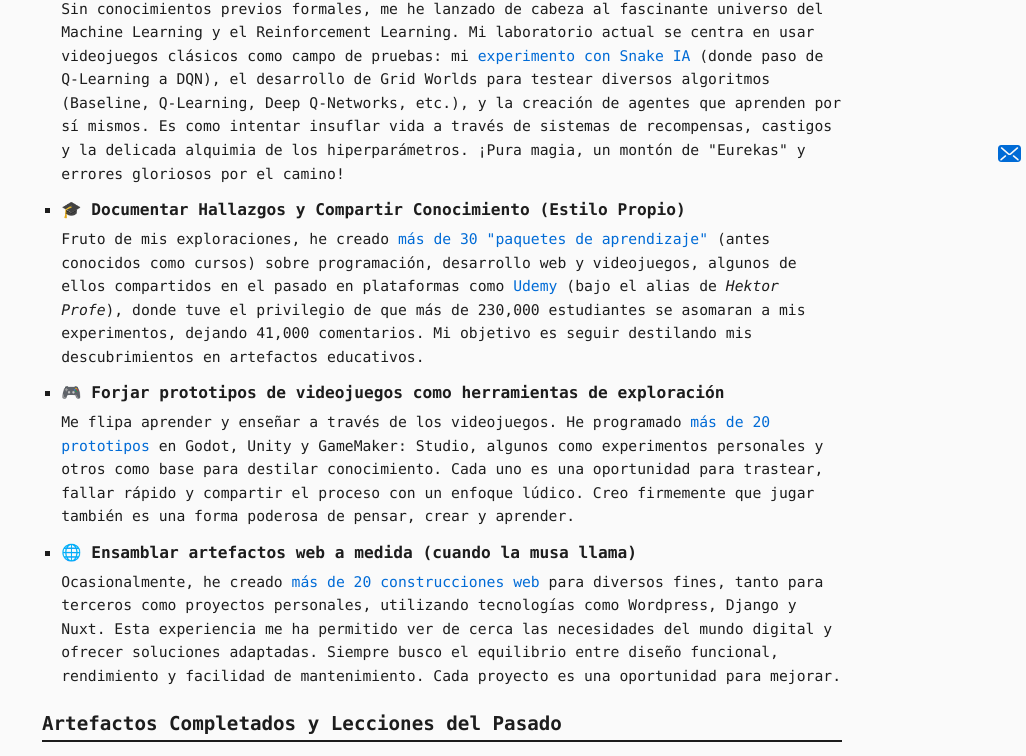
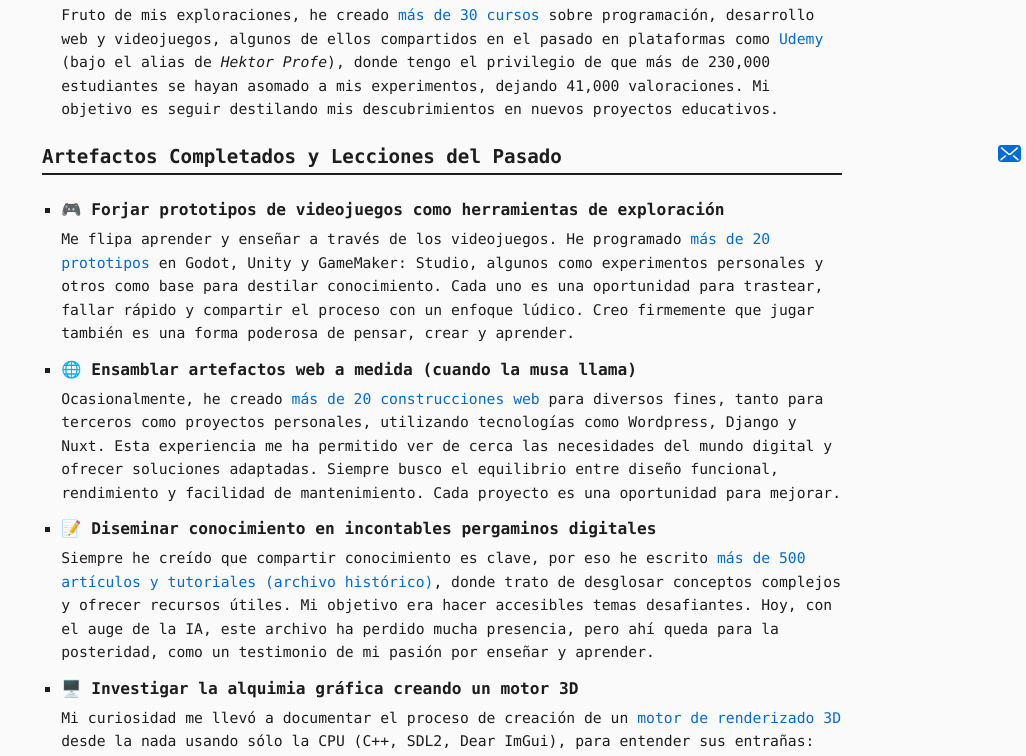
Before and after one commit to hcosta/hcosta.github.io, a website: page index.html in a window 1280 px wide. Shown: the part 614-1370 px from the top of the page, 198-1224 px from the left. Drawn offline with Linux system fonts and the light colour scheme.

Commit message:
Refactor sección de logros y experimentos en index.html
Se reorganizan y actualizan las secciones de logros y experimentos activos, se reactivan contenidos previamente comentados y se mejora la redacción de algunos textos para mayor claridad y coherencia. Se añade una nueva estructura para artefactos completados y se ajusta la presentación de proyectos educativos y prototipos.

```diff
--- a/index.html
+++ b/index.html
@@ -54,25 +54,25 @@
   </header>
 
   <p>¡Saludos, exploradores! Soy Héctor Costa Guzmán, un científico del código con una insaciable sed de experimentación. Desde 2010, mi laboratorio es un hervidero donde aprendo "a mi rollo", construyo prototipos salvajes y documento mis viajes por la programación, los videojuegos, la IA y sistemas poco convencionales. Aquí no hay títulos, solo la emoción del descubrimiento. Lo que aprendo, lo comparto... a mi manera.</p>
-
+ <!--
   <h2 class="achievements-subtitle">Nuevos Experimentos en la Incubadora</h2>
 
-  <section id="now" aria-labelledby="now-title">
+ <section id="now" aria-labelledby="now-title">
     <ul class="achievements-list">
-      <!-- <li>
+      <li>
         <strong>🎙️ Investigar el podcast de análisis social “Jodida Realidad”</strong>
         <p>Muchos sentimos que la sociedad no funciona del todo bien, pero quizá el verdadero problema sea que el sistema sí funciona... solo para quienes saben aprovecharse de él. En este podcast aún en fase de prototipado mental, me propongo ofrecer un análisis objetivo de distintos problemas sociales, explorando sus dos caras. ¿Cuando alguien pierde, quién gana? ¿Y por qué ocurre eso? ¿Qué intereses se esconden detrás? El reto será encontrar un equilibrio entre el análisis riguroso y un lenguaje accesible, que permita reflexionar sin alienar. Con una mirada cruda, honesta y jazz de fondo, espero encontrar algunas respuestas y entender mejor el mundo.</p>
       </li>
       <li>
         <strong>🧠 Construir mi artefacto educativo offline y DRM-Free</strong>
         <p>Llevo tiempo maquinando una herramienta libre que permita construir cursos interactivos en un único archivo portable y multiplataforma, descentralizado, ¡sin Internet ni plataformas externas! Mi rebelión personal contra los muros digitales. Contenidos sin DRM, recursos CC0, para que el conocimiento sea tuyo, para siempre. Surge de mi experiencia y de mi convicción de que el saber no es mercancía. Lo estoy prototipando con <i>Vite</i> y <i>Nuxt</i>. <u>Si esta quimera te resuena</u> y quieres colaborar en su desarrollo, <a href="https://forms.gle/hcdMHGYkHPvvFJe87" target="_blank">envíame una señal de humo</a> y te cuento más.</p>
-      </li> -->
+      </li>
       <li>
         <strong>🕹️ Desatar el “Reto 101”: una colección de prototipos lúdicos</strong>
         <p>Inspirado por el programador <i>Emanuele Feronato</i>, me he autoimpuesto el desafío de desarrollar 101 prototipos de videojuegos. Quiero explorar mecánicas clásicas, conceptos arcade y estilos visuales retro, con una estética oscura y degradados intensos. Es un proyecto personal a largo plazo, para divertirme, aprender a base de prototipado rápido y, con suerte, inspirar a otros a lanzar sus propios experimentos lúdicos.</p>
       </li>
     </ul>
-  </section>
+  </section>-->
 
   <h2 class="achievements-subtitle">Desde la Mesa de Operaciones (Experimentos Activos)</h2>
 
@@ -83,9 +83,16 @@
         <p>Sin conocimientos previos formales, me he lanzado de cabeza al fascinante universo del Machine Learning y el Reinforcement Learning. Mi laboratorio actual se centra en usar videojuegos clásicos como campo de pruebas: mi <a href="https://github.com/hcosta/snake-ia" target="_blank">experimento con Snake IA</a> (donde paso de Q-Learning a DQN), el desarrollo de Grid Worlds para testear diversos algoritmos (Baseline, Q-Learning, Deep Q-Networks, etc.), y la creación de agentes que aprenden por sí mismos. Es como intentar insuflar vida a través de sistemas de recompensas, castigos y la delicada alquimia de los hiperparámetros. ¡Pura magia, un montón de "Eurekas" y errores gloriosos por el camino!</p>
       </li>
       <li>
-        <strong>🎓 Documentar Hallazgos y Compartir Conocimiento (Estilo Propio)</strong>
-        <p>Fruto de mis exploraciones, he creado <a href="/cronologia/?mark=curso">más de 30 "paquetes de aprendizaje"</a> (antes conocidos como cursos) sobre programación, desarrollo web y videojuegos, algunos de ellos compartidos en el pasado en plataformas como <a href="https://www.udemy.com/user/hctorcostaguzmn/" target="_blank">Udemy</a> (bajo el alias de <i>Hektor Profe</i>), donde tuve el privilegio de que más de 230,000 estudiantes se asomaran a mis experimentos, dejando 41,000 comentarios. Mi objetivo es seguir destilando mis descubrimientos en artefactos educativos. <!-- únicos, principalmente a través de mi <a href="/arsenal-del-cientifico/">Arsenal de Descargas DRM-Free</a>. --></p>
+        <strong>🎓 Documentar Hallazgos y Compartir Conocimiento a Mi Manera</strong>
+        <p>Fruto de mis exploraciones, he creado <a href="/cronologia/?mark=curso">más de 30 cursos</a> sobre programación, desarrollo web y videojuegos, algunos de ellos compartidos en el pasado en plataformas como <a href="https://www.udemy.com/user/hctorcostaguzmn/" target="_blank">Udemy</a> (bajo el alias de <i>Hektor Profe</i>), donde tengo el privilegio de que más de 230,000 estudiantes se hayan asomado a mis experimentos, dejando 41,000 valoraciones. Mi objetivo es seguir destilando mis descubrimientos en nuevos proyectos educativos. <!-- únicos, principalmente a través de mi <a href="/arsenal-del-cientifico/">Arsenal de Descargas DRM-Free</a>. --></p>
       </li>
+    </ul>
+  </section>
+
+  <h2 class="achievements-subtitle">Artefactos Completados y Lecciones del Pasado</h2>
+
+  <section id="past" aria-labelledby="past-title">
+    <ul class="achievements-list">
       <li>
         <strong>🎮 Forjar prototipos de videojuegos como herramientas de exploración</strong>
         <p>Me flipa aprender y enseñar a través de los videojuegos. He programado <a href="/cronologia/?mark=videojuego">más de 20 prototipos</a> en Godot, Unity y GameMaker: Studio, algunos como experimentos personales y otros como base para destilar conocimiento. Cada uno es una oportunidad para trastear, fallar rápido y compartir el proceso con un enfoque lúdico. Creo firmemente que jugar también es una forma poderosa de pensar, crear y aprender.</p>
@@ -94,13 +101,6 @@
         <strong>🌐 Ensamblar artefactos web a medida (cuando la musa llama)</strong>
         <p>Ocasionalmente, he creado <a href="/cronologia/?mark=página">más de 20 construcciones web</a> para diversos fines, tanto para terceros como proyectos personales, utilizando tecnologías como Wordpress, Django y Nuxt. Esta experiencia me ha permitido ver de cerca las necesidades del mundo digital y ofrecer soluciones adaptadas. Siempre busco el equilibrio entre diseño funcional, rendimiento y facilidad de mantenimiento. Cada proyecto es una oportunidad para mejorar.</p>
       </li>
-    </ul>
-  </section>
-
-  <h2 class="achievements-subtitle">Artefactos Completados y Lecciones del Pasado</h2>
-
-  <section id="past" aria-labelledby="past-title">
-    <ul class="achievements-list">
       <li> <strong>📝 Diseminar conocimiento en incontables pergaminos digitales</strong> <p>Siempre he creído que compartir conocimiento es clave, por eso he escrito <a href="https://hektorprofe.github.io/" target="_blank">más de 500 artículos y tutoriales (archivo histórico)</a>, donde trato de desglosar conceptos complejos y ofrecer recursos útiles. Mi objetivo era hacer accesibles temas desafiantes. Hoy, con el auge de la IA, este archivo ha perdido mucha presencia, pero ahí queda para la posteridad, como un testimonio de mi pasión por enseñar y aprender.</p> </li>
       <li> <strong>🖥️ Investigar la alquimia gráfica creando un motor 3D</strong> <p>Mi curiosidad me llevó a documentar el proceso de creación de un <a href="https://github.com/hcosta/cpu-3d-graphics" target="_blank">motor de renderizado 3D</a> desde la nada usando sólo la CPU (C++, SDL2, Dear ImGui), para entender sus entrañas: proyecciones, rasterización y buffers en tiempo real. Este experimento no solo me permitió mejorar mis habilidades, sino también explorar en profundidad conceptos clave de gráficos que se utilizan en la industria actual.</p> </li>
       <li> <strong>🛡️ Comandar una legión de 60 aventureros en WoW Classic</strong> <p>Aunque algunos lo considerarán una anécdota trivial, gestionar una <a href="https://www.youtube.com/watch?v=VMJo8vKdqYs&ab_channel=Hector" target="_blank">guild semi-hardcore</a> de 60 almas en WoW Classic fue un experimento social y de liderazgo de los que marcan. Mejoró mis habilidades de organización y trabajo en equipo en un entorno colaborativo pero también muy competitivo. Aprendí lecciones valiosas sobre la gestión de equipos, la toma de decisiones bajo presión y cómo mantener la cohesión en un grupo diverso.</p>
```
